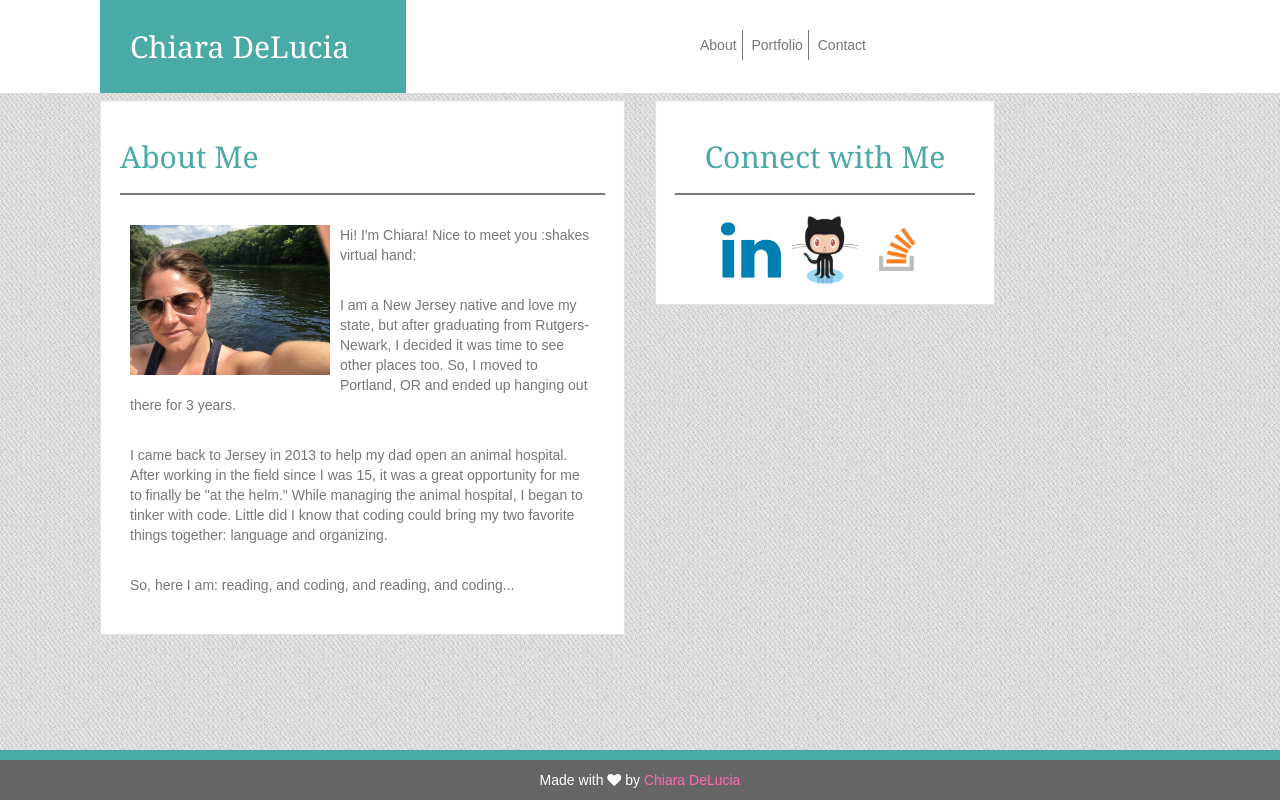
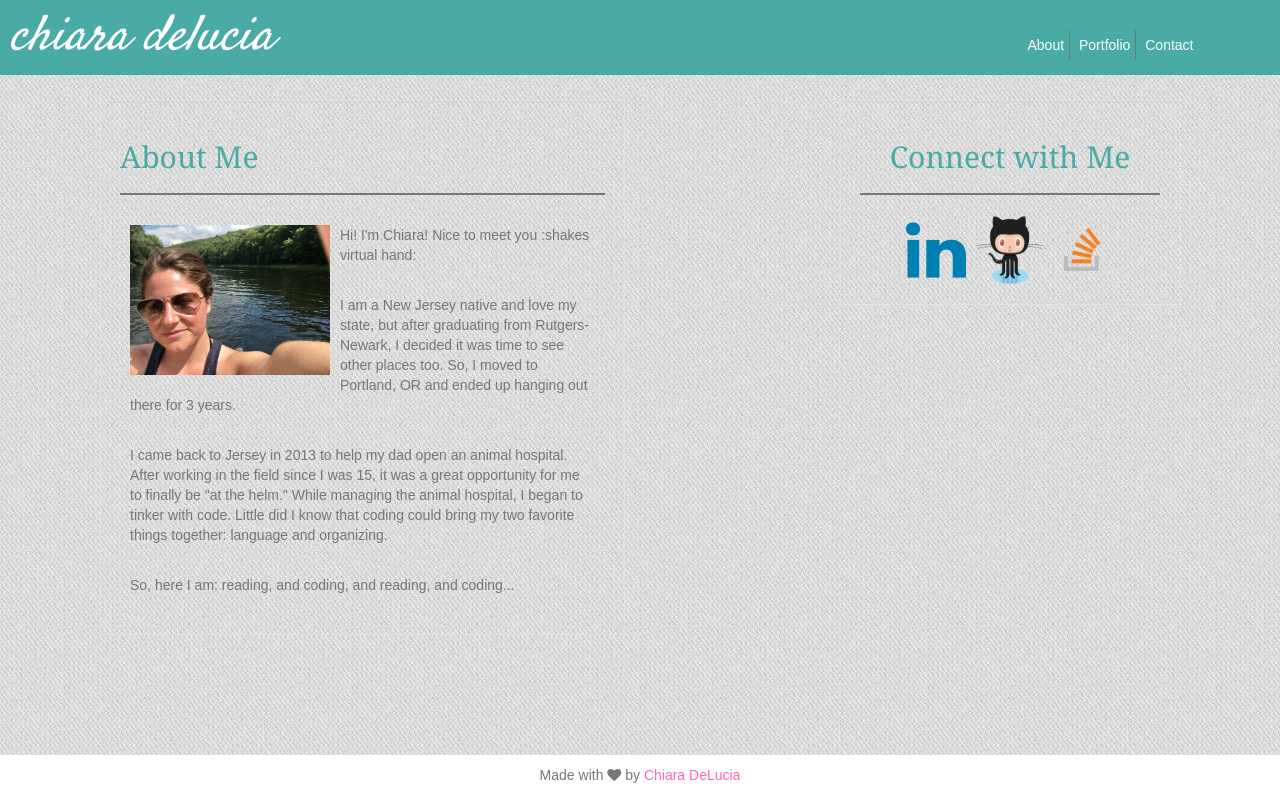
Before and after one commit to chiaramdelucia/Bootstrap-Portfolio, a plain HTML site: page index.html in a window 1280 px wide. Drawn offline with nearby package versions, Linux system fonts and the light colour scheme.

Commit message:
Changed style of heading.

```diff
--- a/assets/css/style.css
+++ b/assets/css/style.css
@@ -5,13 +5,15 @@ body{
 }
 
 .head {
-	background-color: #ffffff;
+	background-color: #4aaaa5;
+
 
 }
 
 ul{
 	list-style-type: none;
 	margin-top: 30px;
+
 
 }
 
@@ -20,6 +22,7 @@ li {
 	padding: 5px;
 	border-style: solid;
 	border-color: #777777;
+	color: #fff;
 	border-width: 0px 1px 0px 0px;
 }
 
@@ -34,7 +37,7 @@ li {
 }
 
 .well {
-	background-color: #ffffff;
+	background-color: transparent;
 	border-radius: 0;
 }
 
@@ -46,16 +49,19 @@ hr {
 
 
 h1 {
-	font-size: 30px;
+	font-size: 50px;
 	background-color: #4aaaa5;
-	padding: 30px;
+	padding: 10px;
 	color: #fff;
-	font-family: 'Georgia', Times, 'Times New Roman', serif;
-	margin: 0 35% 0 16%;
+	font-family: 'Satisfy', cursive;
+	font-style: italic;
+	margin: 0;
+	width: 100%;
 }
 
 h2 {
 	font-family: 'Georgia', Times, Times New Roman, serif;
+
 	color: #4aaaa5;
 }
 
@@ -68,7 +74,7 @@ p {
 }
 
 a {
-	color: #777777;
+	color: #fff;
 	text-decoration: none;
 }
 
@@ -99,12 +105,12 @@ a.foot {
 }
 
 .footer {
-	background-color: #666666;
+/*	background-color: #666666;*/
 	text-align: center;
 	width: 100%;
 	padding: 10px;
-	color: #fff;
+/*	color: #fff;
 	border-top: 10px;
 	border-style: solid;
-	border-color: #4aaaa5;
+	border-color: #4aaaa5;*/
 }
--- a/index.html
+++ b/index.html
@@ -6,6 +6,7 @@
 	<meta name="viewport" content="width=device-width, initial-scale=1.0">
 	<!-- Font awesome -->
    <link rel="stylesheet" href="https://cdnjs.cloudflare.com/ajax/libs/font-awesome/4.7.0/css/font-awesome.min.css">
+   <link href="https://fonts.googleapis.com/css?family=Satisfy" rel="stylesheet">
 	<link rel="stylesheet" type="text/css" href="./assets/css/style.css">
 </head>
 <body>
@@ -14,9 +15,10 @@
 
 		<div class="row head navbar-fixed-top">
 
-			<div class="col-md-6"><h1>Chiara DeLucia</h1></div>
 
-			<div class="col-md-6">
+			<div class="col-md-9"><h1>chiara delucia</h1></div>
+
+			<div class="col-md-3">
 
 					<ul>
 						<li><a href="index.html">About</a></li>
@@ -30,7 +32,7 @@
 
 		<!--main content-->
 		<div class="row main">
-			<div class="col-md-6">
+			<div class="col-md-6 ">
 				<div class="well">
 					<h2>About Me</h2>
 					<hr>
@@ -43,7 +45,7 @@
 			</div>
 
 
-			<div class="col-md-4">
+			<div class="col-md-4 col-md-offset-2">
 				<div class="well connect">
 					<h2> Connect with Me </h2>
 					<hr>
@@ -62,7 +64,7 @@
 		</div> <!-- close main content-->
 
 		<!--footer-->
-		<div class="footer navbar-fixed-bottom">
+		<div class="footer">
 			Made with
 			<i class="fa fa-heart"></i>
            	by
```
